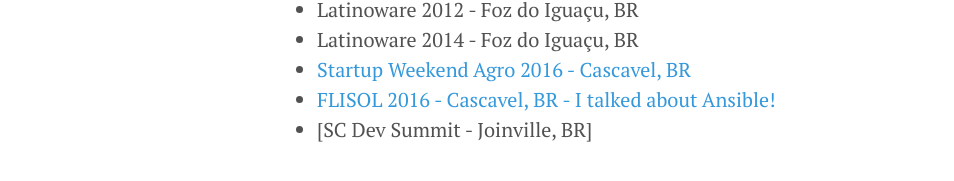
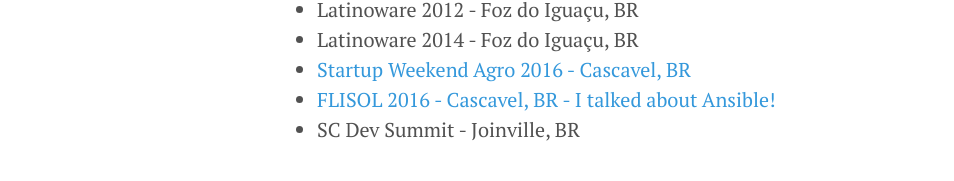
Before and after one commit to jonatasbaldin/jonatasbaldin.github.io, a Jekyll site: the page built from events.md, in a window 1280 px wide. Shown: the part 247-428 px from the top of the page, without its empty margins (3-957 px from the left). Built offline with Jekyll 4.4.1, drawn with Linux system fonts in a browser that asks for light colours; nearby versions of some CDN libraries.

Commit message:
Add my awesome list in the sidebar and fix a line in the events page

```diff
--- a/_includes/sidebar.html
+++ b/_includes/sidebar.html
@@ -11,6 +11,7 @@
   <nav class="sidebar-nav">
     <a class="sidebar-nav-item{% if page.url == site.baseurl %} active{% endif %}" href="{{ site.baseurl }}/">Home</a>
     <a class="sidebar-nav-item{% if page.url == site.baseurl %} active{% endif %}" href="{{ site.baseurl }}/events.html">Talks and Events</a>
+    <a class="sidebar-nav-item{% if page.url == site.baseurl %} active{% endif %}" href="https://github.com/jonatasbaldin/awesome-jonatas">My Awesome List</a>
     <a class="sidebar-nav-item{% if page.url == site.baseurl %} active{% endif %}" href="{{ site.baseurl }}/about.html">About</a>
 
     {% comment %}
--- a/events.md
+++ b/events.md
@@ -9,4 +9,4 @@
 * Latinoware 2014 - Foz do Iguaçu, BR
 * [Startup Weekend Agro 2016 - Cascavel, BR](http://deployeveryday.com/2016/03/29/startup-weekend-agro-cascavel-2016.html)
 * [FLISOL 2016 - Cascavel, BR - I talked about Ansible!](http://deployeveryday.com/2016/04/19/flisol2016-cascavel.html)
-* [SC Dev Summit - Joinville, BR]
+* SC Dev Summit - Joinville, BR
```
